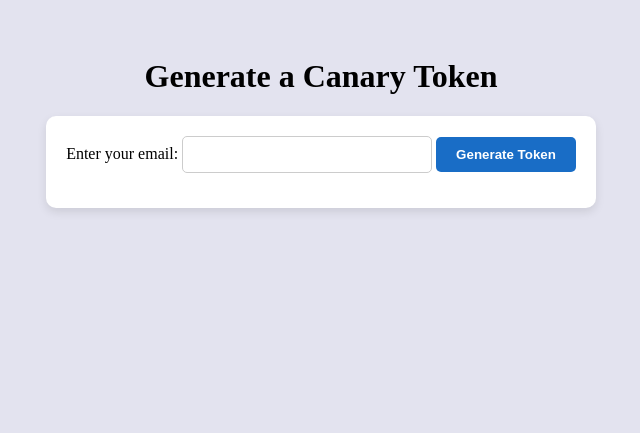
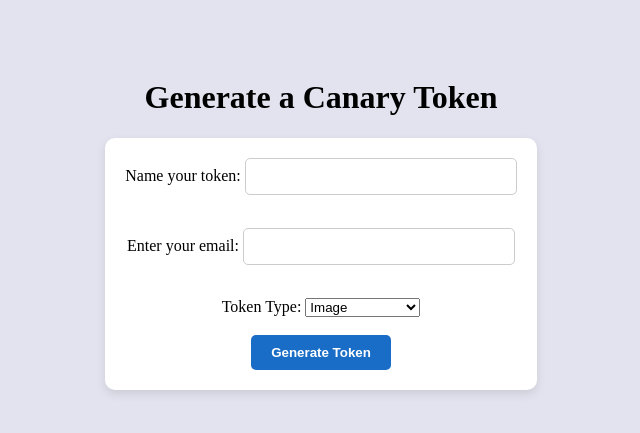
Before and after one commit to ashlygalvan/canary, a Flask app: page / in a window 1280 px wide. Shown: the top 433 px of the page, without its empty margins (319-959 px from the left). Run offline with Flask 3, Linux system fonts and the light colour scheme.

Commit message:
Edited style.css and implemented options for token generated

```diff
--- a/app.py
+++ b/app.py
@@ -1,11 +1,13 @@
-from flask import Flask, request, render_template
+from flask import Flask, request, render_template, send_file, url_for
 import uuid
 import json
 import os
 import smtplib
+import tempfile
 from email.message import EmailMessage
 from datetime import datetime
 from dotenv import load_dotenv
+from fpdf import FPDF
 
 app = Flask(__name__)
 TOKENS = 'tokens.json'
@@ -24,15 +26,20 @@
 
 @app.route('/generate', methods=['POST'])
 def generate_token():
+     name_of_token = request.form['name_of_token']
      email = request.form['email']
+     token_type = request.form['token_type']
      token_id = str(uuid.uuid4())
      time = datetime.utcnow().strftime('%Y-%m-%d %H:%M:%S')
 
      token = load_token()
-     token[token_id] = {"created_at": time, "email": email}
+     token[token_id] = {"created_at": time,
+                        "email": email,
+                        "name_of_token": name_of_token,
+                        "token_type": token_type}
      save_token(token)
 
-     return render_template('token_page.html', token_id=token_id, email=email)
+     return render_template('token_page.html', token_id=token_id, email=email, name_of_token=name_of_token, token_type=token_type)
 
 @app.route('/')
 def index():
@@ -47,6 +54,7 @@
           print("Not a valid token."), 404
 
      user_email = token[token_id]['email']
+     name_of_token = token[token_id]['name_of_token']
      triggered_time = datetime.utcnow().strftime('%Y-%m-%d %H:%M:%S')
      ip = request.remote_addr
      user_agent = request.headers.get('User-Agent', 'Unknown')
@@ -62,23 +70,29 @@
         msg['From'] = f"Canary Alert <{user_email}>"
 
         msg['To'] = user_email
-        msg.set_content(f"""
-We would like to notify you that your token was triggered!
+        msg.set_content("Your token was triggered. Please use an email client that supports HTML to see full details.", subtype='plain')
 
-Token ID: {token_id}
+        html_content = f"""
+<html>
+  <body style="font-family: 'Georgia', serif; color: #333;">
+    <h2 style="color: #b22222;">Canary Token Triggered</h2>
+    <p>We would like to notify you that your token was triggered!</p>
 
-Time of trigger: {triggered_time}
+    <p><strong>Name of Token:</strong> {name_of_token}</p>
+    <p><strong>Token ID:</strong> {token_id}</p>
+    <p><strong>Time of Trigger:</strong> {triggered_time}</p>
+    <p><strong>IP Address:</strong> {ip}</p>
+    <p><strong>User Agent:</strong>{user_agent}</p>
 
-IP Address that triggered the token: {ip}
+    <p>If this was not expected, please review your systems immediately.</p>
+    <br>
+    <hr>
+    <p style="font-size: 0.9em; color: #777;">– Canary Token Notifications</p>
+  </body>
+</html>
+"""
 
-From what user agent it came from:
-
-{user_agent}
-
-If this is something that unexpectly done, review your systems.
-
-- Canary Token Notifications
-        """)
+        msg.add_alternative(html_content, subtype='html')
         with smtplib.SMTP_SSL('smtp.gmail.com', 465) as smtp:
             smtp.login(os.getenv('EMAIL_USER'), os.getenv('EMAIL_PASS'))
             smtp.send_message(msg)
@@ -87,6 +101,14 @@
      except Exception as e:
         return f"Token triggered, but failed to send email: {str(e)}"
 
+@app.route('/generate_doc/<token_id>', methods=['GET'])
+def generate_doc(token_id):
+    return f"This would generate a Word Doc for token: {token_id}"
+
+@app.route('/generate_image/<token_id>', methods=['GET'])
+def generate_image(token_id):
+    return f"This would generate an image for token: {token_id}"
+
 
 
 if __name__ == "__main__":
--- a/static/style.css
+++ b/static/style.css
@@ -23,6 +23,15 @@
   margin-bottom: 15px;
 }
 
+input[type="text"]
+{
+    padding: 10px;
+    width: 250px;
+    border-radius: 5px;
+    border: 1px solid, #ccc;
+    margin-bottom: 15px;
+}
+
 button {
   padding: 10px 20px;
   border: none;
@@ -37,6 +46,15 @@
   background-color: #196dc6;
 }
 
+button[type="download"]
+{
+    padding: 5px 10px;
+    border: none;
+    background-color: rgb(130, 104, 154);
+    font-weight: 400;
+    cursor: pointer;
+}S
+
 a {
   color: #196dc6;
   text-decoration: none;
--- a/templates/index.html
+++ b/templates/index.html
@@ -1,3 +1,4 @@
+<!doctype html>
 <html>
 <head>
     <title>Generate a Canary Token</title>
@@ -5,9 +6,24 @@
 </head>
 <body>
     <h1>Generate a Canary Token</h1>
+
     <form action="/generate" method="POST">
+        <label for="name_of_token">Name your token:</label>
+        <input type="text" id="name_of_token" name="name_of_token" required>
+        <br><br>
+
         <label for="email">Enter your email:</label>
-            <input type="email" name="email" required>
+        <input type="email" id="email" name="email" required>
+        <br><br>
+
+        <label for="token_type">Token Type:</label>
+        <select id="token_type" name="token_type" required>
+            <option value="image">Image</option>
+            <option value="link">Embedded Link</option>
+            <option value="doc">Word Doc</option>
+        </select>
+        <br><br>
+
         <button type="submit">Generate Token</button>
     </form>
 </body>
```
Also changed, not shown: templates/token_page.html (+35 -6 lines). Lines whose indentation alone changed are shown as unchanged.
